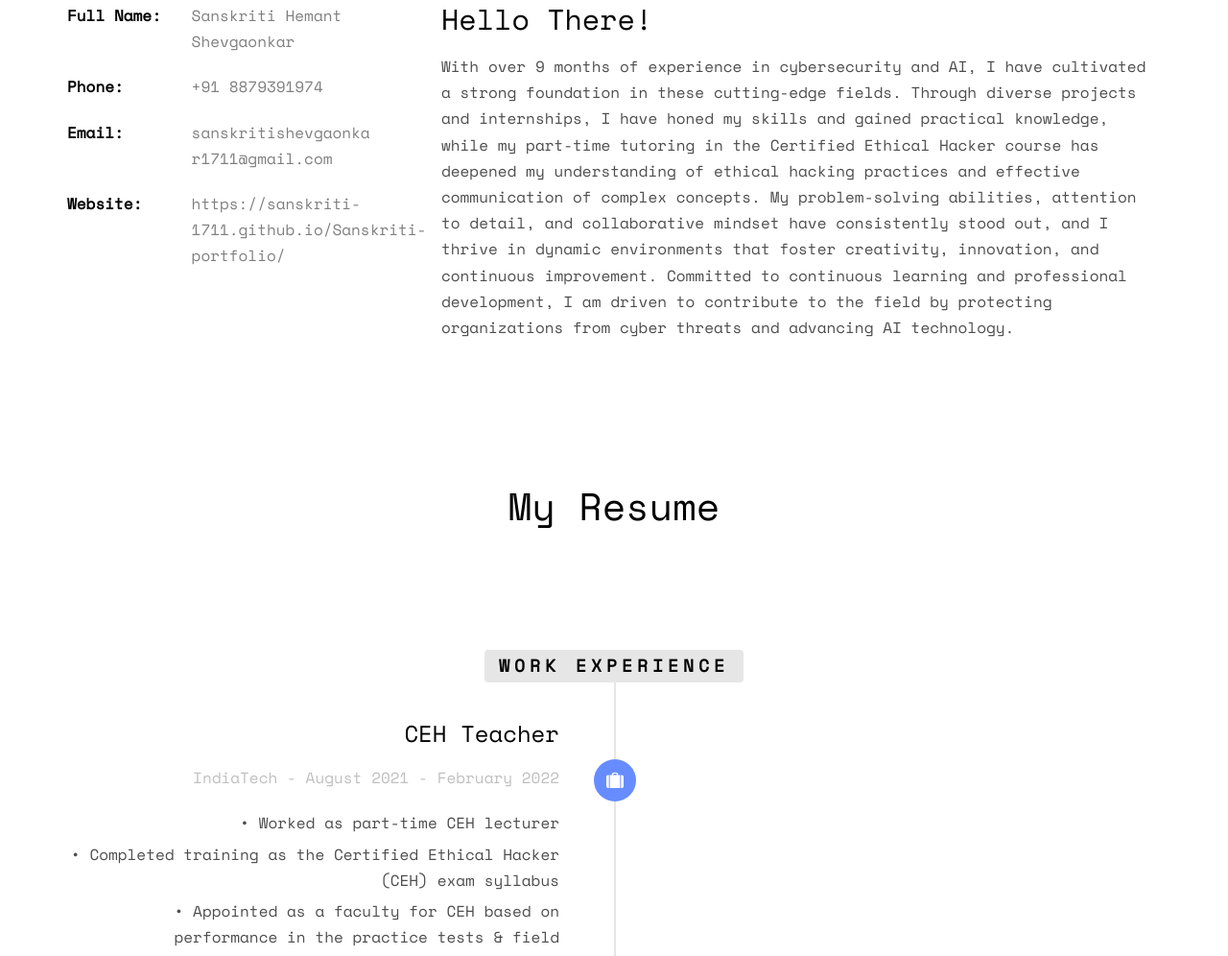
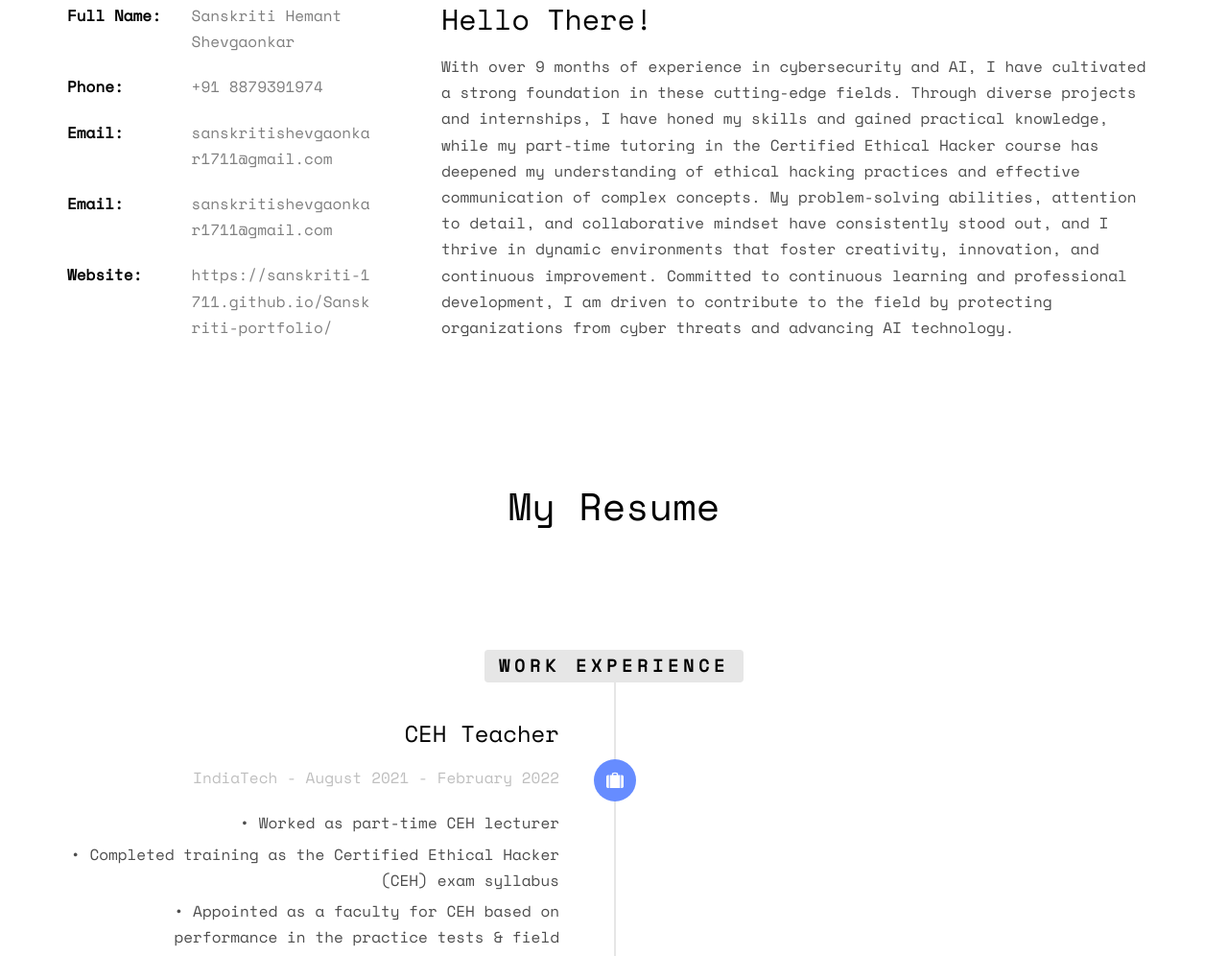
Before and after one commit to Sanskriti-1711/Sanskriti-portfolio, a plain HTML site: page index.html in a window 1280 px wide. Shown: the part 1069-2065 px from the top of the page at 96% size. Drawn offline with nearby package versions, Linux system fonts and the light colour scheme; some packages are replaced by stand-ins of ours; no server answers; files whose address does not match are found by name.

Commit message:
Add files via upload

```diff
--- a/index.html
+++ b/index.html
@@ -102,7 +102,9 @@
 						<li><span class="first-block">Full Name:</span><span class="second-block">Sanskriti Hemant Shevgaonkar</span></li>
 						<li><span class="first-block">Phone:</span><span class="second-block">+91 8879391974</span></li>
 						<li><span class="first-block">Email:</span><span class="second-block" style="overflow-wrap: break-word ">sanskritishevgaonkar1711@gmail.com</span></li>
-						<li><span class="first-block">Website:</span><span class="second-block">https://sanskriti-1711.github.io/Sanskriti-portfolio/</span></li>
+						<li><span class="first-block">Email:</span><span class="second-block" style="overflow-wrap: break-word ">sanskritishevgaonkar1711@gmail.com</span></li>
+						<li><span class="first-block">Website:</span><span class="second-block" style="word-wrap: wrap;
+  word-break: break-all;">https://sanskriti-1711.github.io/Sanskriti-portfolio/</span></li>
 						<!--<li><span class="first-block">Address:</span><span class="second-block">02, Ashok Watika, cr.Dindayal road, Dombivli West 421202</span></li>-->
 					</ul>
 				</div>
```
